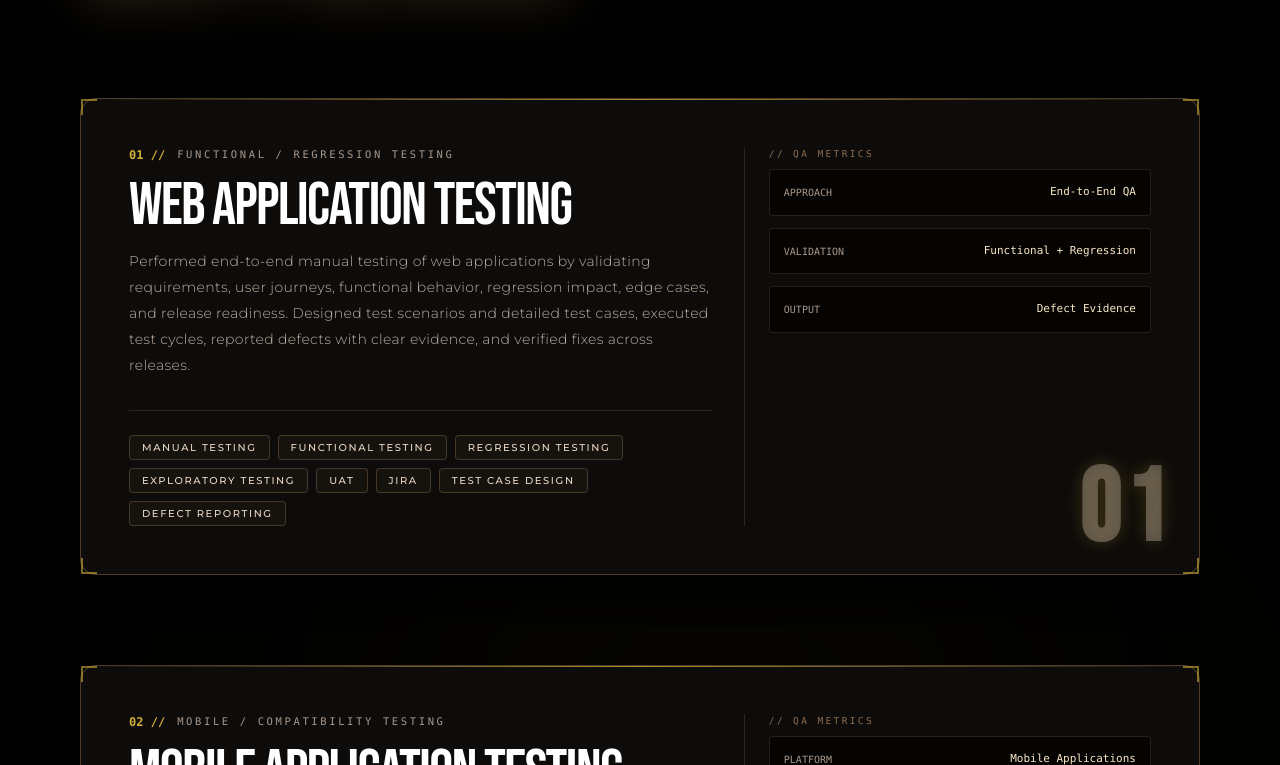
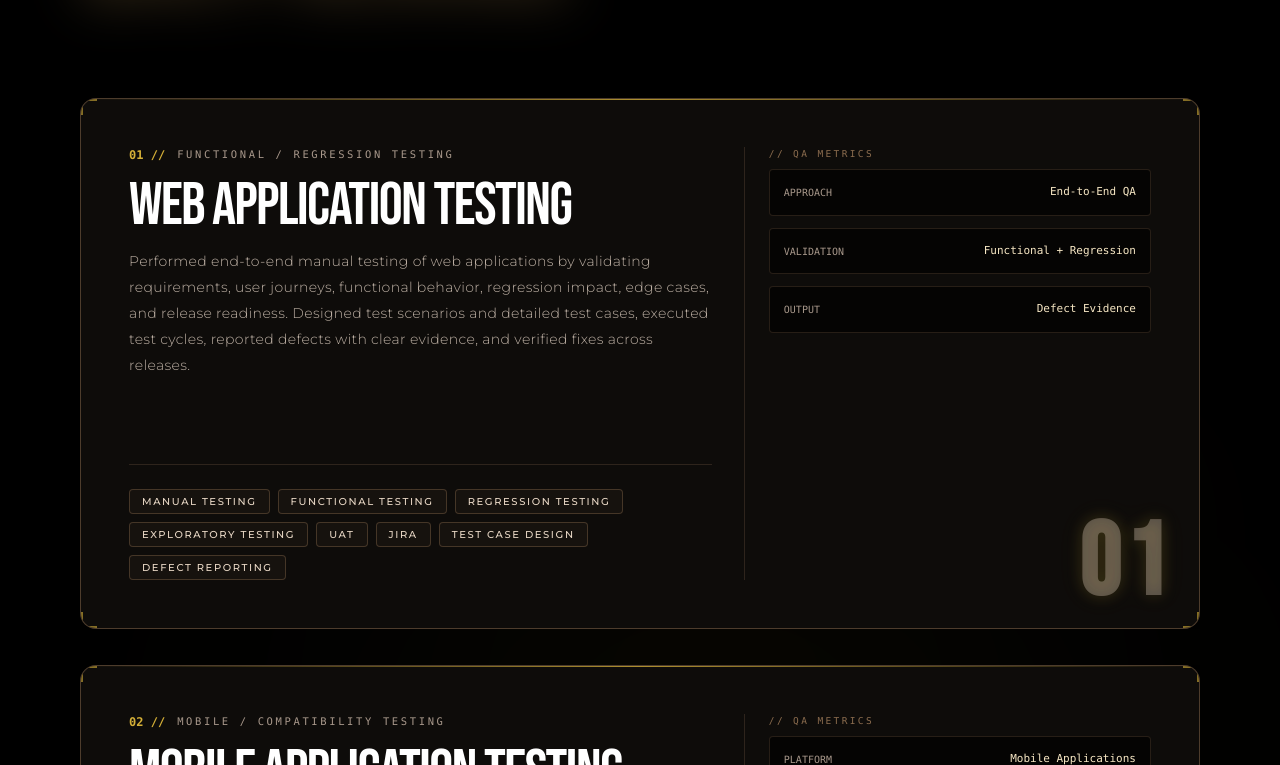
Before and after one commit to lifeofthecoders/Sumit-Panchal-QA-Cinematic-Portfolio, a React (Vite) app: page / in a window 1280 px wide. Shown: the part 1935-2700 px from the top of the page. Built offline with nearby package versions, Linux system fonts and the light colour scheme; a web font is replaced by a local one.

Commit message:
Desktop: equalize project card heights including inner border card

```diff
--- a/src/components/ProjectsSection.tsx
+++ b/src/components/ProjectsSection.tsx
@@ -180,7 +180,7 @@ export const ProjectsSection: React.FC = () => {
         >
           {projects.map((project) => (
             <ScrollStackItem key={project.title}>
-              <div className="project-card relative w-full rounded-2xl border border-[#8C6D4F]/50 bg-[#0E0C0A] p-6 sm:p-8 md:p-12 shadow-[0_25px_70px_rgba(0,0,0,0.98)] group overflow-visible transition-colors duration-500 hover:border-[#D4AF37]">
+              <div className="project-card relative w-full h-full rounded-2xl border border-[#8C6D4F]/50 bg-[#0E0C0A] p-6 sm:p-8 md:p-12 shadow-[0_25px_70px_rgba(0,0,0,0.98)] group overflow-hidden transition-colors duration-500 hover:border-[#D4AF37] flex flex-col">
                 {/* Top Gold Border Light Flare */}
                 <div className="absolute top-0 left-0 right-0 h-[1px] bg-gradient-to-r from-transparent via-[#D4AF37]/80 to-transparent" />
 
@@ -204,7 +204,7 @@ export const ProjectsSection: React.FC = () => {
                 </span>
 
                 {/* Content Grid */}
-                <div className="grid grid-cols-1 lg:grid-cols-12 gap-8 items-start relative z-10">
+                <div className="grid grid-cols-1 lg:grid-cols-12 gap-8 items-stretch relative z-10 flex-1 min-h-0">
                   {/* Left Column (7 Cols) */}
                   <div className="lg:col-span-7 flex flex-col justify-between">
                     <div>
--- a/src/components/ScrollStack.css
+++ b/src/components/ScrollStack.css
@@ -26,11 +26,16 @@
   overflow: hidden;
 }
 
-/* Desktop only: uniform height so rear cards never peek under the front card */
+/* Desktop only: force inner bordered card to fill equal stack-card height */
 @media (min-width: 768px) {
   .scroll-stack-card {
-    /* min-height set in JS to the tallest card; keep overflow clipped */
     overflow: hidden;
+  }
+
+  .scroll-stack-card .project-card {
+    height: 100%;
+    min-height: 100%;
+    box-sizing: border-box;
   }
 }
 
--- a/src/components/ScrollStack.tsx
+++ b/src/components/ScrollStack.tsx
@@ -276,18 +276,39 @@ const ScrollStack: React.FC<ScrollStackProps> = ({
 
     const equalizeDesktopHeights = () => {
       if (typeof window === 'undefined' || window.innerWidth < 768) return;
-      // Reset so we measure natural content height
+
+      // Reset so we measure natural content height of each card
       cards.forEach((card) => {
-        card.style.minHeight = '0';
+        card.style.minHeight = '';
         card.style.height = 'auto';
+        const inner = card.querySelector('.project-card') as HTMLElement | null;
+        if (inner) {
+          inner.style.minHeight = '';
+          inner.style.height = 'auto';
+        }
       });
-      // Force layout
+
+      // Force layout read
       void (cards[0] && cards[0].offsetHeight);
-      const maxH = cards.reduce((m, card) => Math.max(m, card.offsetHeight), 0);
+
+      // Tallest natural height among all project cards
+      const maxH = cards.reduce((m, card) => {
+        const inner = card.querySelector('.project-card') as HTMLElement | null;
+        const h = inner ? inner.offsetHeight : card.offsetHeight;
+        return Math.max(m, h);
+      }, 0);
+
       if (maxH > 0) {
         cards.forEach((card) => {
+          // Explicit height so percentage children fill the box
+          card.style.height = `${maxH}px`;
           card.style.minHeight = `${maxH}px`;
           card.style.overflow = 'hidden';
+          const inner = card.querySelector('.project-card') as HTMLElement | null;
+          if (inner) {
+            inner.style.height = '100%';
+            inner.style.minHeight = '100%';
+          }
         });
       }
     };
```
